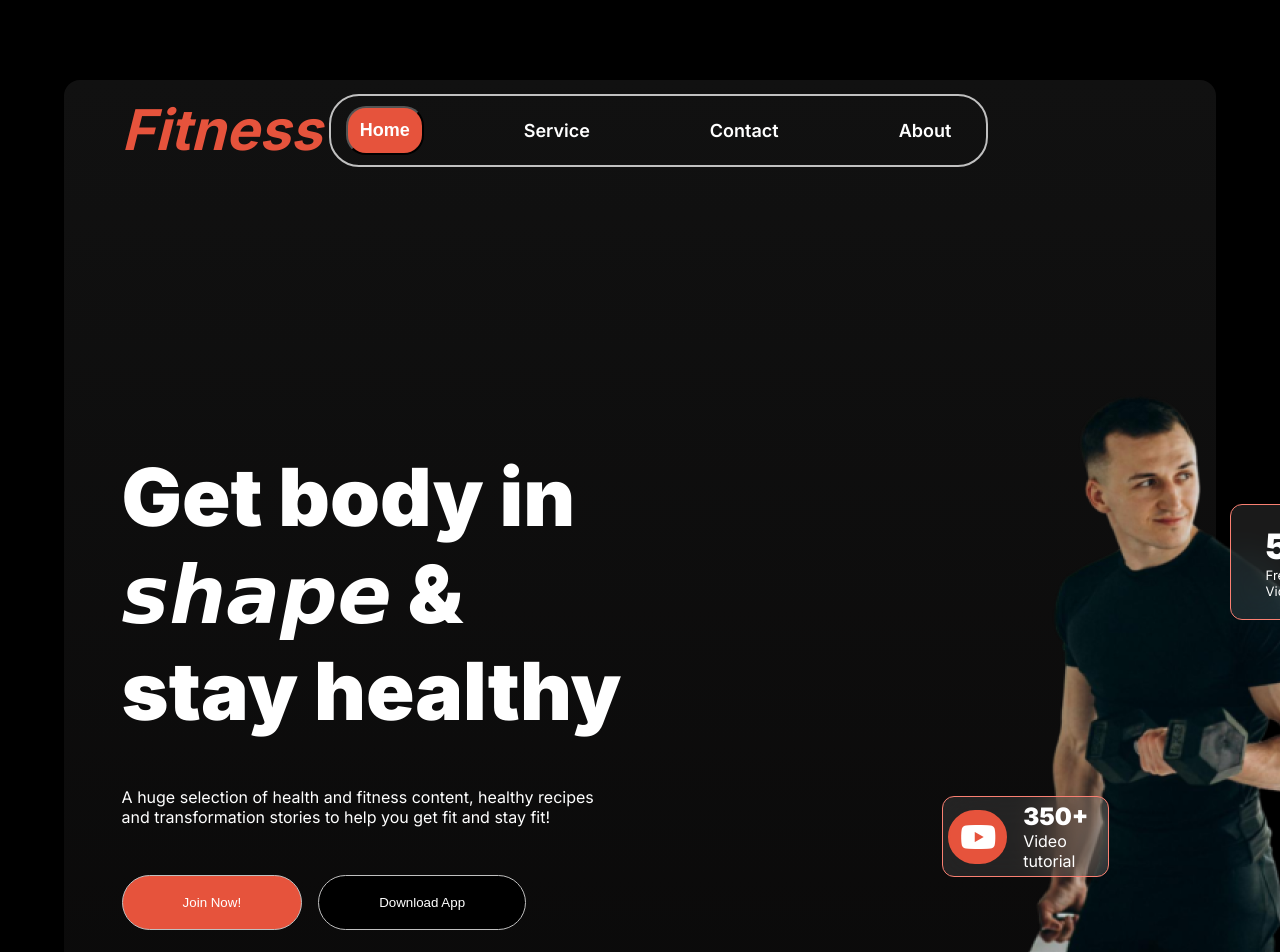
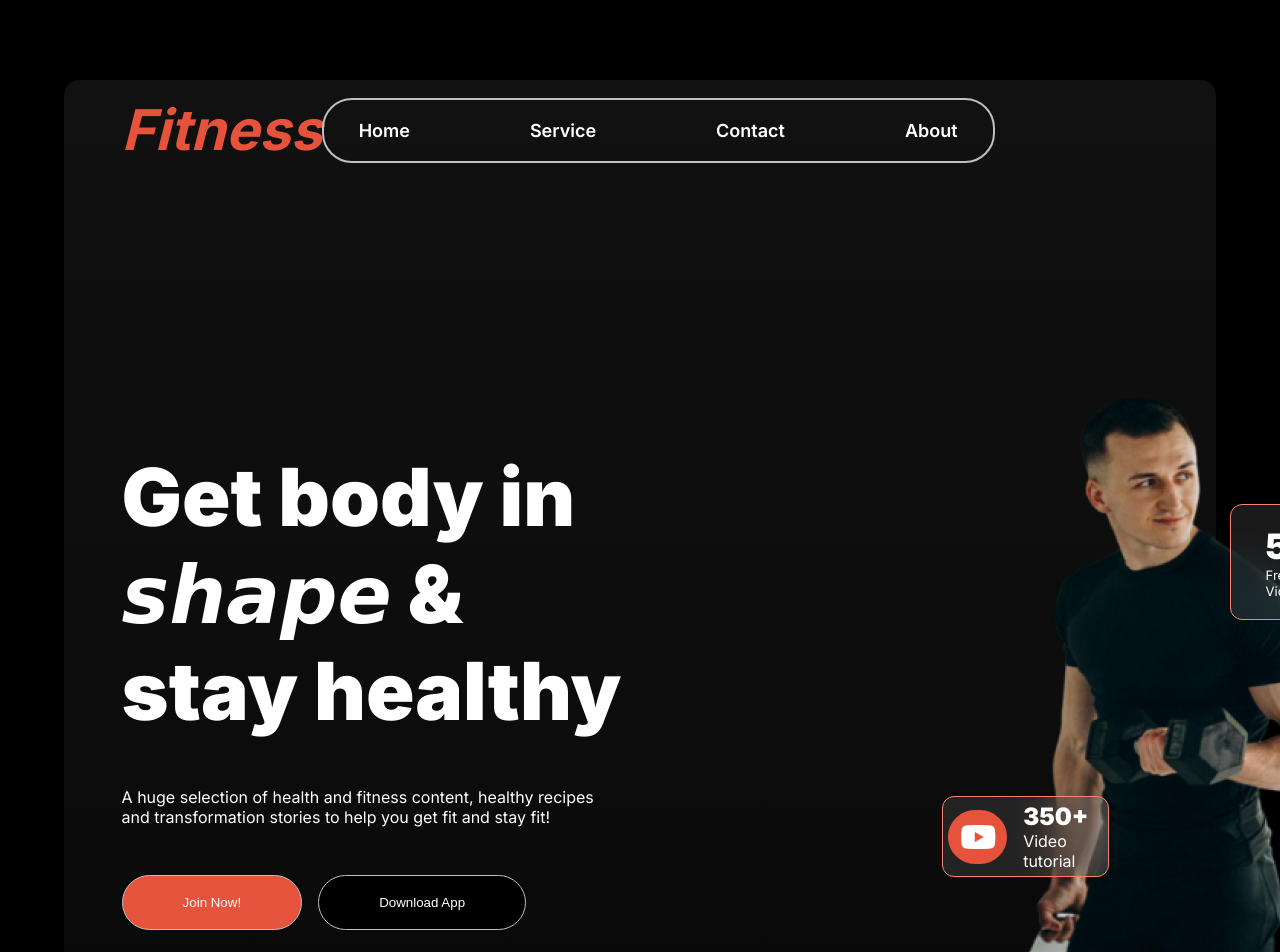
Before and after one commit to MubarratHossain/Fitness-gym, a plain HTML site: page index.html in a window 1280 px wide. Shown: the top 952 px of the page. Drawn offline with Linux system fonts and the light colour scheme; a web font is replaced by a local one.

Commit message:
nav part correction

```diff
--- a/index.html
+++ b/index.html
@@ -15,7 +15,7 @@
         <h3>Fitness</h3>
      </div>
      <div class="firstline2">
-        <button>Home</button>
+        <p>Home</p>
         <p>Service</p>
         <p>Contact</p>
         <p>About</p>
--- a/styles/style.css
+++ b/styles/style.css
@@ -65,7 +65,7 @@ body{
 
       margin: 0 10px;
       padding: 10px;
-      border-radius: 15px;
+      border-radius: 20px;
 
 
  }
```
